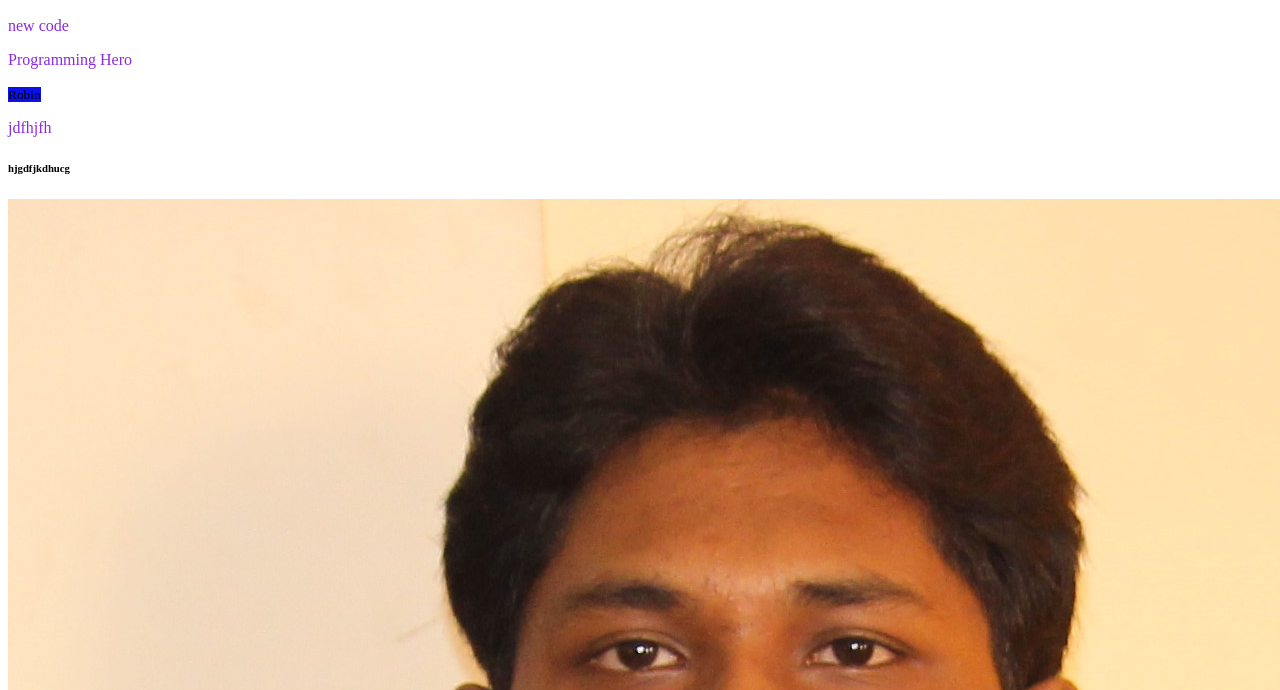
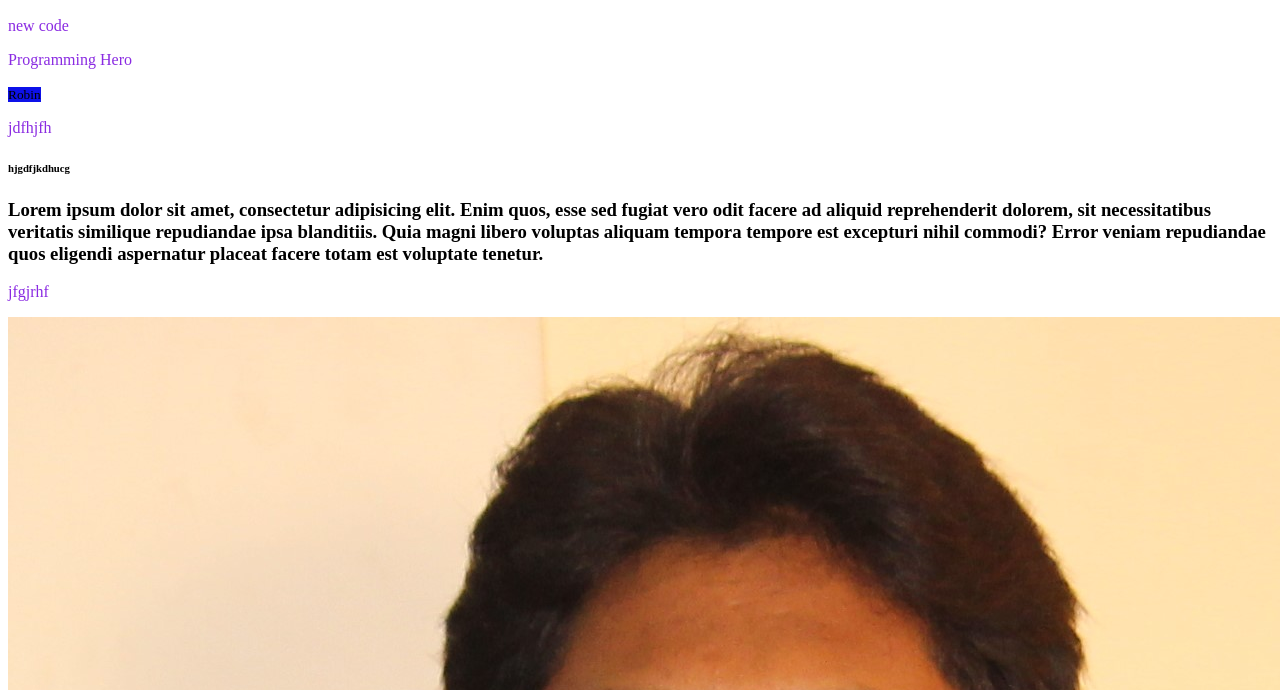
Before and after one commit to RabiulRbn/my-first-repo, a plain HTML site: page index.html in a window 1280 px wide. Shown: the part 110-800 px from the top of the page. Drawn offline with Linux system fonts and the light colour scheme.

Commit message:
new blog added

```diff
--- a/index.html
+++ b/index.html
@@ -15,6 +15,10 @@
     <small>Robin</small>
     <p>jdfhjfh</p>
     <h6>hjgdfjkdhucg</h6>
+    <div>
+        <h3>Lorem ipsum dolor sit amet, consectetur adipisicing elit. Enim quos, esse sed fugiat vero odit facere ad aliquid reprehenderit dolorem, sit necessitatibus veritatis similique repudiandae ipsa blanditiis. Quia magni libero voluptas aliquam tempora tempore est excepturi nihil commodi? Error veniam repudiandae quos eligendi aspernatur placeat facere totam est voluptate tenetur.</h3>
+        <p>jfgjrhf</p>
+    </div>
     <img src="rbn.jpg" alt="">
 </body>
 </html>
```
